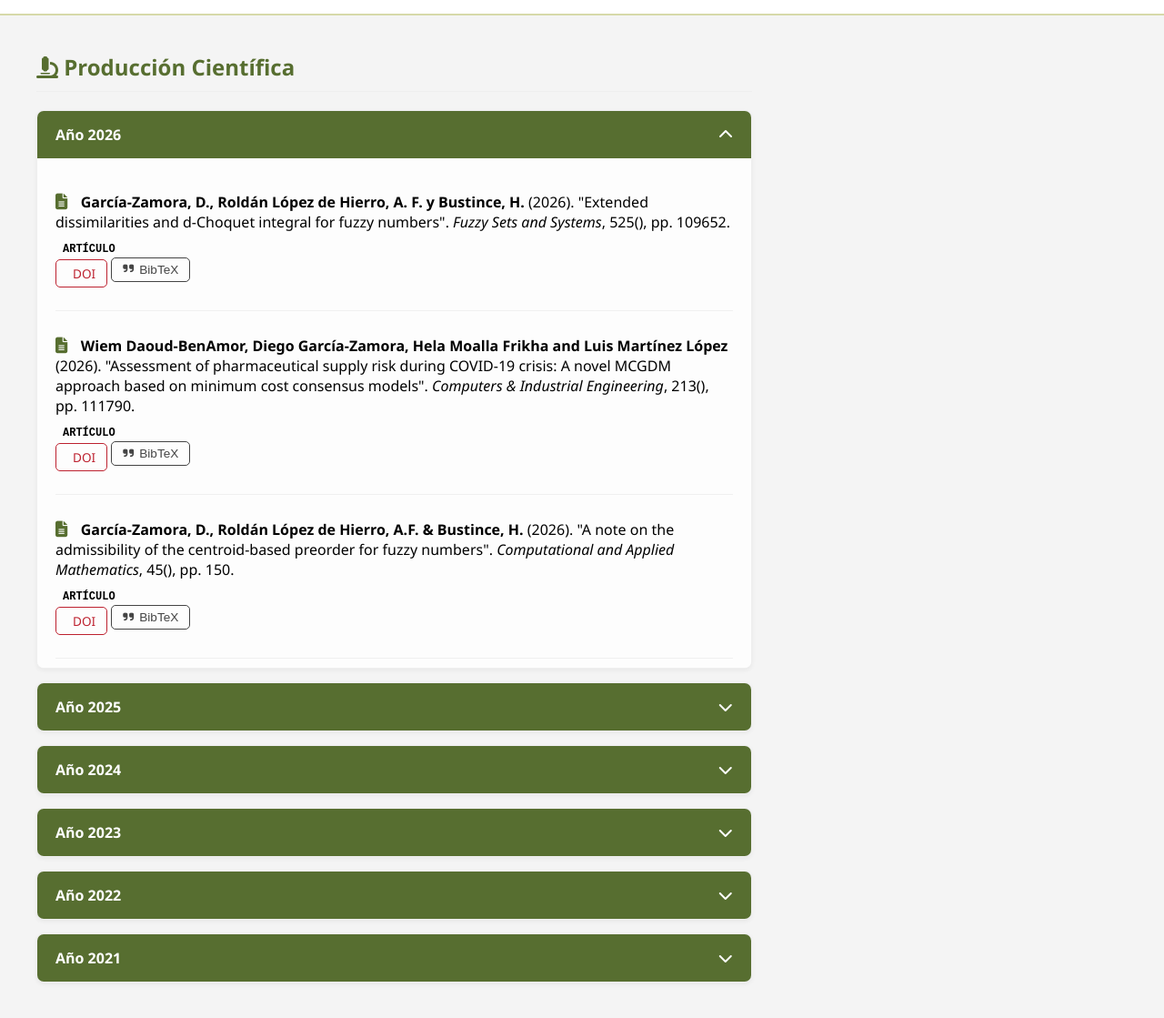
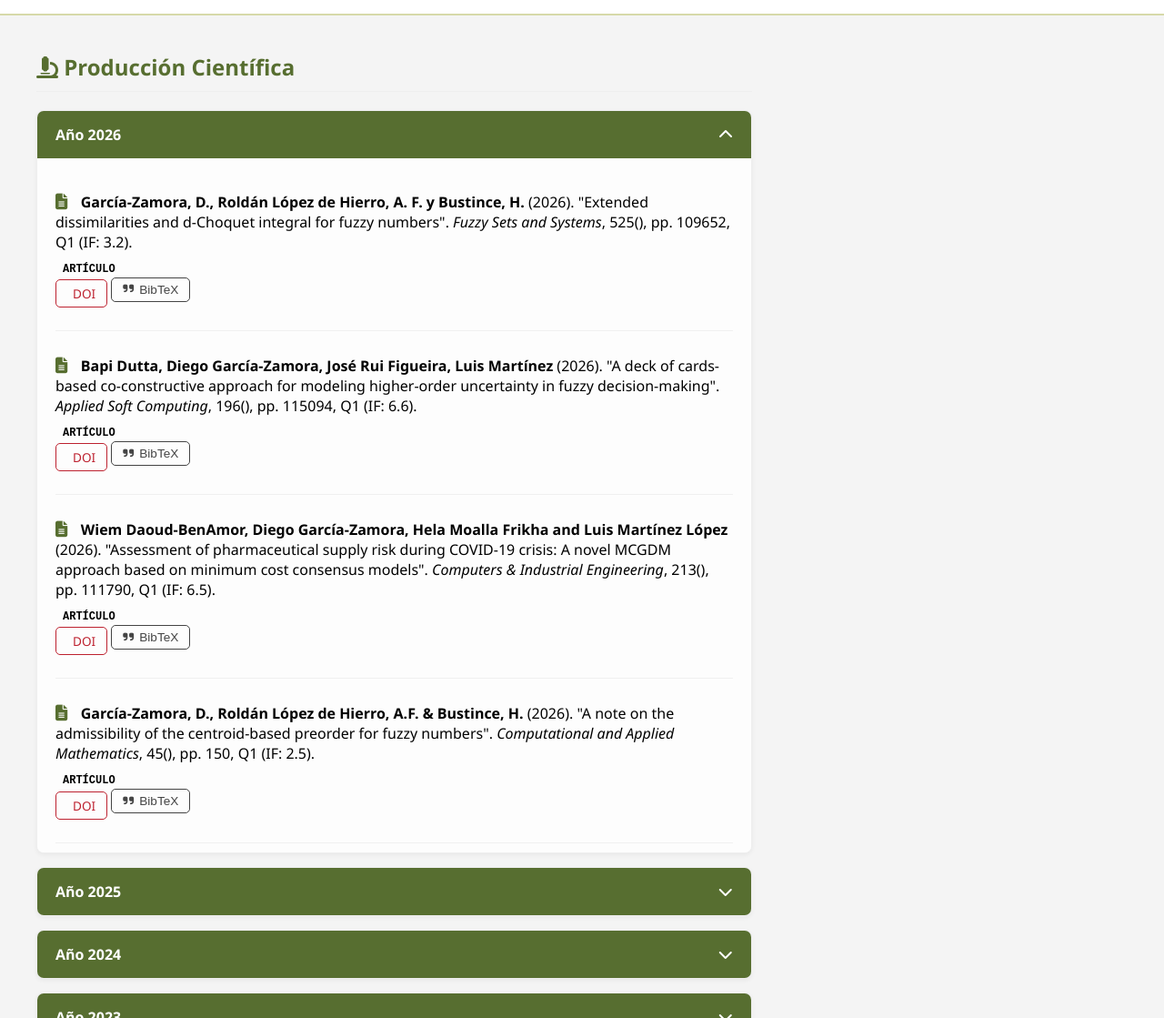
Before and after one commit to dgzamora/dgzamora.github.io, a Jekyll site: the page built from investigacion.html, in a window 1280 px wide and 1400 px high. Shown: the part 281-1400 px from the top of the window at 91% size. Built offline with Jekyll 4.4.1, drawn with Linux system fonts in a browser that asks for light colours; a style sheet for code colours, icons or effects is not loaded; some of the changed lines change nothing that is shown.

Commit message:
26may25v2

```diff
--- a/_data/investigacion.yml
+++ b/_data/investigacion.yml
@@ -42,7 +42,7 @@
           url = {https://www.sciencedirect.com/science/article/pii/S1568494626005429},
           author = {Bapi Dutta and Diego García-Zamora and José {Rui Figueira} and Luis Martínez}
         }
-        - tipo: "artículo"
+    - tipo: "artículo"
       autores: "Wiem Daoud-BenAmor, Diego García-Zamora,  Hela Moalla Frikha and Luis Martínez López"
       titulo: "Assessment of pharmaceutical supply risk during COVID-19 crisis: A novel MCGDM approach based on minimum cost consensus models"
       revista: "Computers & Industrial Engineering"
--- a/investigacion.html
+++ b/investigacion.html
@@ -34,7 +34,7 @@ title: Investigación
                         <strong>{{ pub.autores }}</strong> ({{ bloque.anio }}).
                         "{{ pub.titulo }}".
                         {% if pub.tipo == "artículo" %}
-                            <i>{{ pub.revista }}</i>{% if pub.volumen %}, {{ pub.volumen }}{% endif %}{% if pub.numero %}({{ pub.numero }}){% endif %}{% if pub.paginas %}, pp. {{ pub.paginas }}{% endif %}.
+                            <i>{{ pub.revista }}</i>{% if pub.volumen %}, {{ pub.volumen }}{% endif %}{% if pub.numero %}({{ pub.numero }}){% endif %}{% if pub.paginas %}, pp. {{ pub.paginas }}{% endif %}{% if pub.impacto %}, {{ pub.impacto }}{% endif %}.
                         {% elsif pub.tipo == "congreso" %}
                             En <i>{{ pub.evento }}</i>. {{ pub.lugar }}.
                         {% elsif pub.tipo == "capítulo" %}
```
